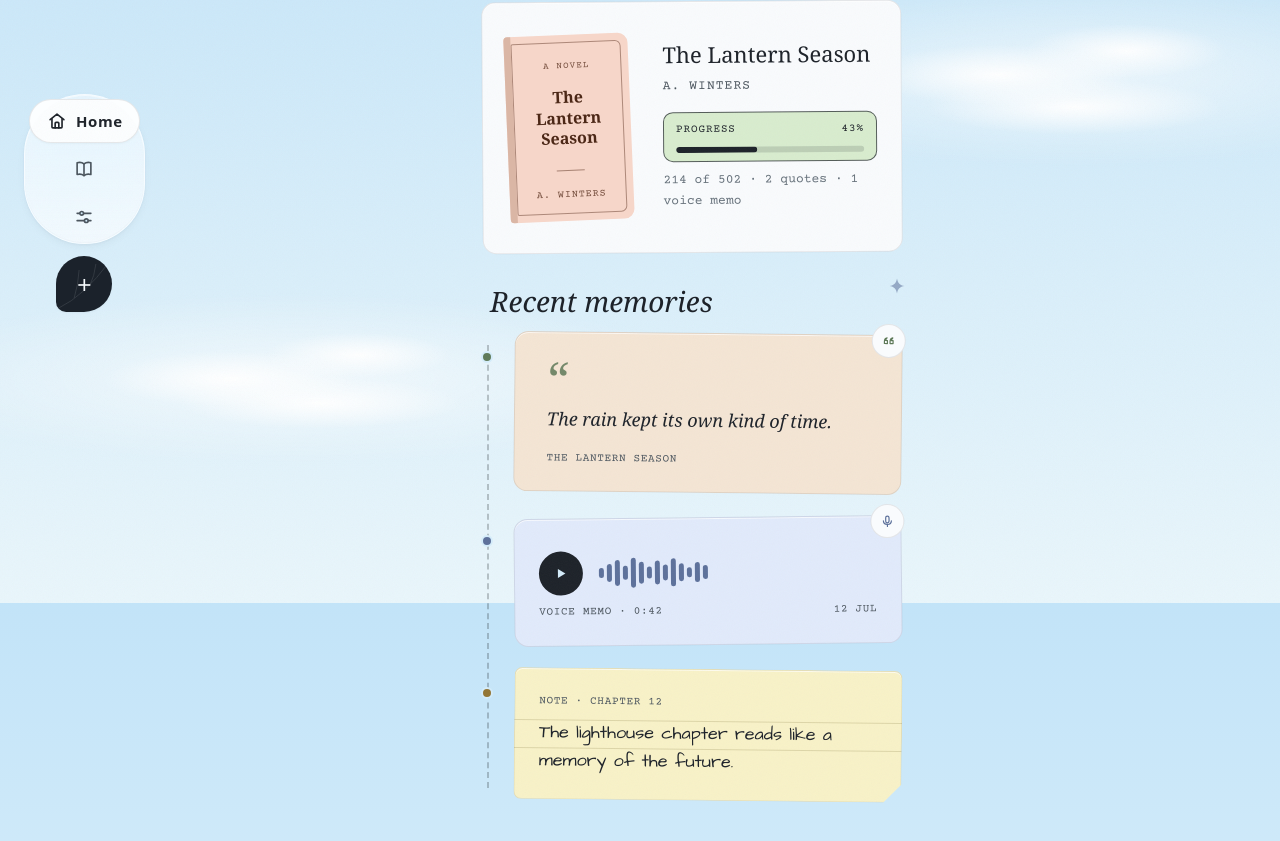
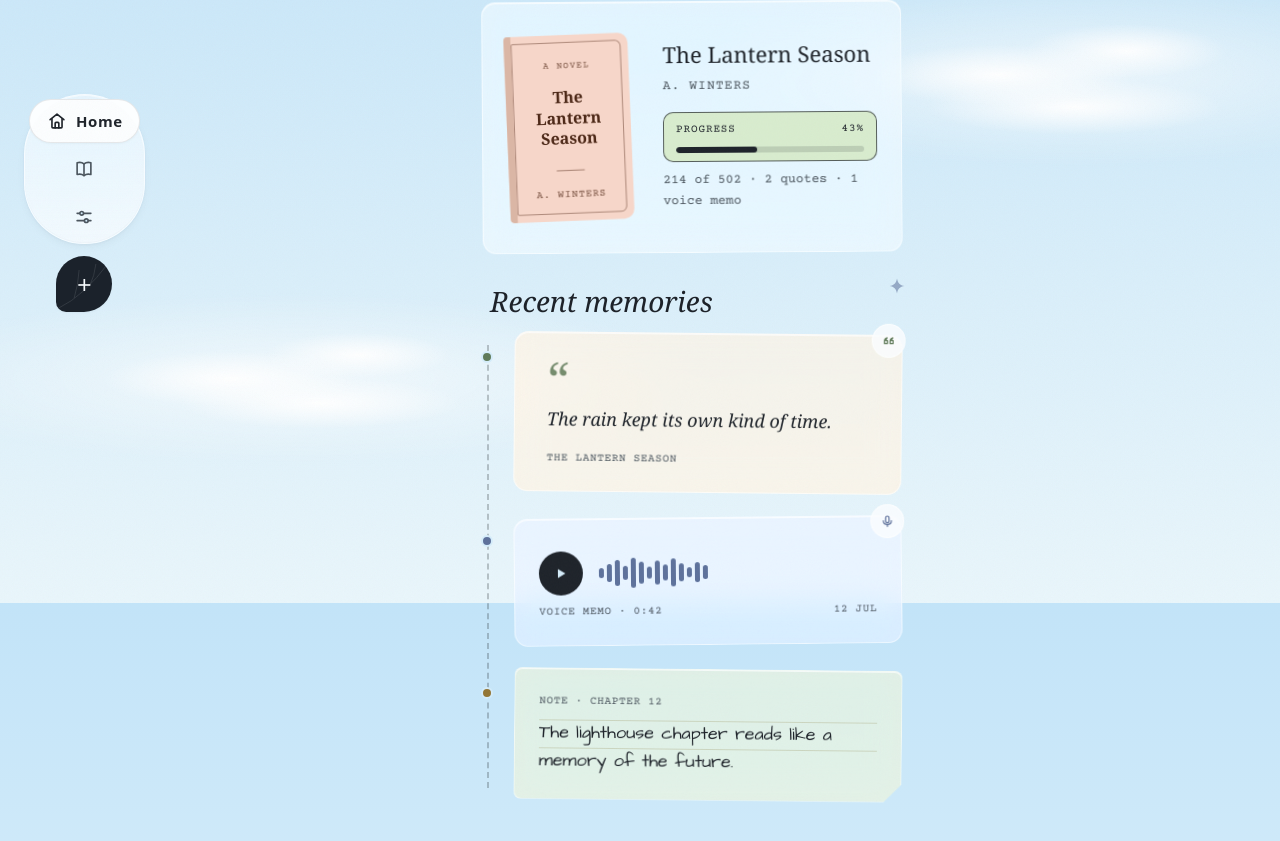
Before and after one commit to Simplypheyie96/flyleaf, a React (Vite) app: page / in a window 1280 px wide. Shown: the part 197-1038 px from the top of the page. Built offline with nearby package versions, Linux system fonts and the light colour scheme; a web font is replaced by a local one.

Commit message:
02: cards become frosted glass, matching the search field (light + dark)

```diff
--- a/src/components/PaperSurface.module.css
+++ b/src/components/PaperSurface.module.css
@@ -1,8 +1,13 @@
-/* PaperSurface — tactile scrapbook material. CONTENT ONLY, never chrome. */
+/* PaperSurface — frosted content material, the same family as the search
+   field. CONTENT ONLY, never chrome. Translucent so the sky reads through. */
 .paper {
   position: relative;
-  background: var(--paper-tone, var(--color-paper));
-  border: 1px solid var(--border-hairline);
+  /* background-color, not the shorthand: variants layer rules/textures
+     on background-image (see the ruled note card). */
+  background-color: var(--paper-tone, var(--card-fill));
+  -webkit-backdrop-filter: blur(var(--card-blur)) saturate(140%);
+  backdrop-filter: blur(var(--card-blur)) saturate(140%);
+  border: 1px solid var(--card-border);
   border-radius: var(--radius-md);
   padding: var(--space-5) var(--space-5);
   /* Fully flat: hairline + lit top edge only. No drop shadows on paper. */
@@ -13,14 +18,17 @@
 /* Entry-type surfaces — a quote never looks like a note */
 .toneQuote {
   --paper-tone: var(--card-quote);
+  --paper-tone-solid: var(--card-quote-solid);
 }
 
 .toneNote {
   --paper-tone: var(--card-note);
+  --paper-tone-solid: var(--card-note-solid);
 }
 
 .toneVoice {
   --paper-tone: var(--card-voice);
+  --paper-tone-solid: var(--card-voice-solid);
 }
 
 /* Aged paper grain. */
@@ -50,7 +58,18 @@
 }
 
 @media (prefers-reduced-transparency: reduce) {
+  .paper {
+    background-color: var(--paper-tone-solid, var(--card-fallback));
+    -webkit-backdrop-filter: none;
+    backdrop-filter: none;
+  }
   .paper::before {
     display: none;
   }
 }
+
+@supports not (backdrop-filter: blur(1px)) {
+  .paper {
+    background-color: var(--paper-tone-solid, var(--card-fallback));
+  }
+}
--- a/src/routes/Home.module.css
+++ b/src/routes/Home.module.css
@@ -124,7 +124,9 @@
 .entryHint {
   font-family: var(--font-mono);
   font-size: var(--text-xs);
-  color: var(--color-ink-faint);
+  /* soft, not faint: translucent cards cost ~2 points of contrast, and this
+     is small text that still has to clear AA */
+  color: var(--color-ink-soft);
 }
 
 /* ---- Recent memories: timeline rail with typed dots ---- */
@@ -180,8 +182,8 @@
   width: 34px;
   height: 34px;
   border-radius: 50%;
-  background: var(--color-paper);
-  border: 1px solid var(--border-hairline);
+  background: var(--card-chip);
+  border: 1px solid var(--card-border);
   display: flex;
   align-items: center;
   justify-content: center;
@@ -238,18 +240,27 @@
 /* -- Note: ruled sticky, handwriting on the lines, folded corner -- */
 .noteCard {
   border-radius: var(--radius-sm);
-  background-image: repeating-linear-gradient(
-    to bottom,
-    transparent 0 27px,
-    var(--note-rule) 27px 28px
-  );
-  background-origin: content-box;
   clip-path: polygon(
     0 0,
     100% 0,
     100% calc(100% - 18px),
     calc(100% - 18px) 100%,
     0 100%
+  );
+}
+
+/* Ruled lines live on an overlay, not the card's own background-image:
+   a backdrop-filtered element with a background-image drops its content
+   in Chromium. */
+.noteCard::after {
+  content: '';
+  position: absolute;
+  inset: var(--space-5);
+  pointer-events: none;
+  background-image: repeating-linear-gradient(
+    to bottom,
+    transparent 0 27px,
+    var(--note-rule) 27px 28px
   );
 }
 
--- a/src/routes/Library.tsx
+++ b/src/routes/Library.tsx
@@ -11,7 +11,6 @@ import styles from './Library.module.css'
 type ShelfView = 'Stack' | 'Shelf' | 'Grid'
 const VIEWS: ShelfView[] = ['Stack', 'Shelf', 'Grid']
 const VIEW_KEY = 'flyleaf-shelf-view'
-const STACK_ROTATIONS = [-2.5, 2, -1.5, 2.5]
 const SPINE_ROTATIONS = [0, -1, 0.5, -0.5]
 
 function getStoredView(): ShelfView {
@@ -56,7 +55,7 @@ function Library() {
             <input
               type="search"
               className={styles.searchInput}
-              placeholder="Search your books and memories…"
+              placeholder="Search books and memories"
               aria-label="Search your books and memories"
               autoComplete="off"
               spellCheck={false}
--- a/src/styles/tokens.css
+++ b/src/styles/tokens.css
@@ -49,10 +49,24 @@
   --color-image: oklch(0.58 0.08 45); /* clay */
   --color-highlight: oklch(0.62 0.1 95); /* mustard */
 
+  /* ---- Card material: frosted, same family as the search field.
+          Content cards are translucent so the sky reads through them. ---- */
+  --card-fill: oklch(0.995 0.004 240 / 0.55);
+  --card-border: oklch(1 0 0 / 0.55);
+  --card-blur: 16px;
+  --card-fallback: oklch(0.985 0.006 238); /* opaque stand-in */
+  --card-chip: oklch(0.99 0.004 240 / 0.85); /* small nested badges */
+
   /* ---- Entry-card tints (each type owns a surface, per refs) ---- */
-  --card-quote: oklch(0.93 0.028 70); /* warm tan */
-  --card-note: oklch(0.955 0.055 100); /* sticky yellow */
-  --card-voice: oklch(0.935 0.025 265); /* pale periwinkle */
+  /* Tints are whispers over the sky, not opaque paper — enough hue to tell
+     a quote from a note, never enough to go muddy against the blue. */
+  --card-quote: oklch(0.985 0.042 72 / 0.55); /* warm tan */
+  --card-note: oklch(0.98 0.05 100 / 0.52); /* sticky yellow */
+  --card-voice: oklch(0.975 0.024 275 / 0.52); /* pale periwinkle */
+  /* Opaque twins, used where transparency is unavailable or unwanted */
+  --card-quote-solid: oklch(0.955 0.022 70);
+  --card-note-solid: oklch(0.968 0.042 100);
+  --card-voice-solid: oklch(0.955 0.02 265);
   --card-edge-light: oklch(1 0 0 / 0.7); /* lit top edge on cards */
   --gauge-bg: oklch(0.92 0.045 135); /* retro progress gauge, sage */
   --note-rule: oklch(0.6 0.08 100 / 0.25); /* ruled lines on notes */
@@ -128,12 +142,20 @@
   --grain-bg-opacity: 0.025;
 
   --color-paper: oklch(0.285 0.022 262); /* night slate paper */
-  /* Night cards: one clean raised slate; type reads via spine + accents,
-     never muddy full-bleed tints */
-  --color-paper-raised: oklch(0.315 0.022 262);
+
+  /* Night cards: frosted slate lifted off the night sky — same material as
+     the search field. Type reads via spine + accents, never muddy tints. */
+  --card-fill: oklch(0.34 0.026 264 / 0.58);
+  --card-border: oklch(0.95 0.015 250 / 0.15);
+  --card-fallback: oklch(0.305 0.024 263);
+  --card-chip: oklch(0.36 0.026 264 / 0.85);
+  --color-paper-raised: var(--card-fill);
   --card-quote: var(--color-paper-raised);
   --card-note: var(--color-paper-raised);
   --card-voice: var(--color-paper-raised);
+  --card-quote-solid: var(--card-fallback);
+  --card-note-solid: var(--card-fallback);
+  --card-voice-solid: var(--card-fallback);
   --card-edge-light: oklch(0.95 0.015 250 / 0.16); /* moonlit top edge */
   --gauge-bg: oklch(0.3 0.035 135);
   --note-rule: oklch(0.75 0.06 100 / 0.16);
```
